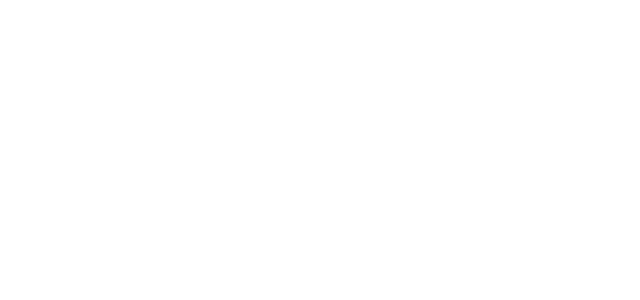
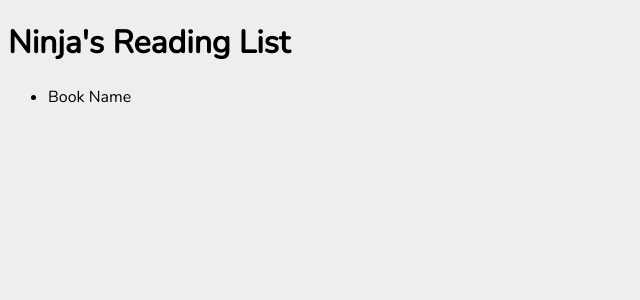
Before and after one commit to hpdipto/graphql-full-course-fcc, a React (Create React App) app in the folder client/: page / in a window 1280 px wide. Shown: the top 300 px of the page, without its empty margins (0-640 px from the left). Built offline with nearby package versions, Linux system fonts and the light colour scheme.

Commit message:
Apollo setup completed

```diff
--- a/client/package.json
+++ b/client/package.json
@@ -6,7 +6,10 @@
     "@testing-library/jest-dom": "^4.2.4",
     "@testing-library/react": "^9.5.0",
     "@testing-library/user-event": "^7.2.1",
+    "apollo-boost": "^0.4.9",
+    "graphql": "^15.3.0",
     "react": "^16.13.1",
+    "react-apollo": "^3.1.5",
     "react-dom": "^16.13.1",
     "react-scripts": "3.4.3"
   },
--- a/client/src/App.js
+++ b/client/src/App.js
@@ -1,10 +1,23 @@
 import React from 'react';
+import ApolloClient from 'apollo-boost';
+import { ApolloProvider } from 'react-apollo';
+
+// components
+import BookList from './components/BookList';
+
+// apollo client setup
+const client = new ApolloClient({
+  uri: "http://localhost:5000/graphql"
+})
 
 function App() {
   return (
-    <div className="App">
-
-    </div>
+    <ApolloProvider client={client}>
+      <div id="main">
+        <h1>Ninja's Reading List</h1>
+        <BookList />
+      </div>
+     </ApolloProvider>
   );
 }
 
--- /dev/null
+++ b/client/src/components/BookList.js
@@ -0,0 +1,13 @@
+import React from 'react';
+
+function BookList() {
+  return (
+    <div>
+    	<ul id="book-list">
+    		<li>Book Name</li>
+    	</ul>
+    </div>
+  );
+}
+
+export default BookList;
--- a/client/src/index.css
+++ b/client/src/index.css
@@ -1,13 +1,6 @@
+@import url('https://fonts.googleapis.com/css2?family=Nunito&display=swap');
+
 body {
-  margin: 0;
-  font-family: -apple-system, BlinkMacSystemFont, 'Segoe UI', 'Roboto', 'Oxygen',
-    'Ubuntu', 'Cantarell', 'Fira Sans', 'Droid Sans', 'Helvetica Neue',
-    sans-serif;
-  -webkit-font-smoothing: antialiased;
-  -moz-osx-font-smoothing: grayscale;
+  background: #eee;
+  font-family: "Nunito";
 }
-
-code {
-  font-family: source-code-pro, Menlo, Monaco, Consolas, 'Courier New',
-    monospace;
-}
```
Also changed, not shown: 1 other file (tests, documents, lock files or other folders).
